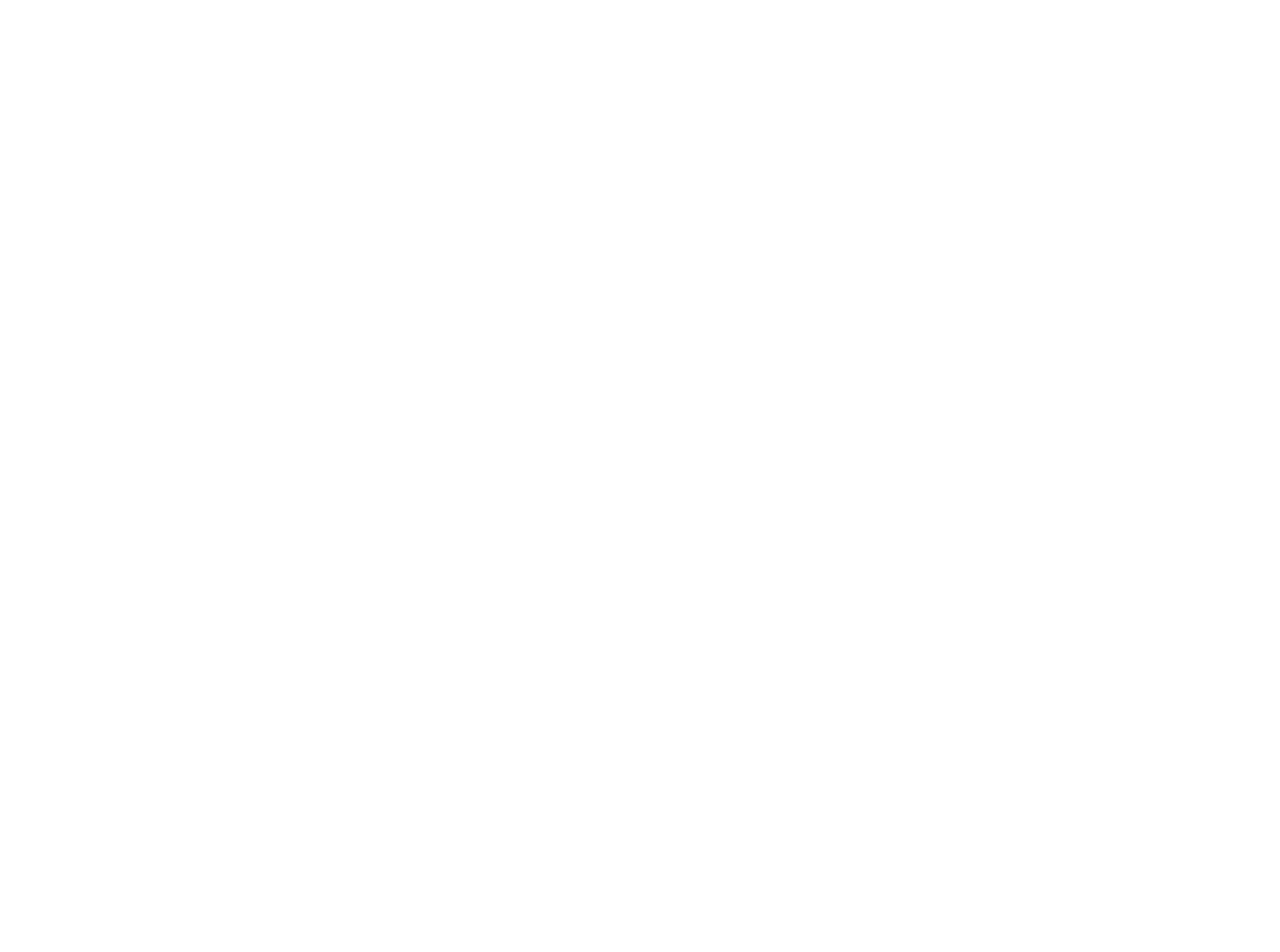
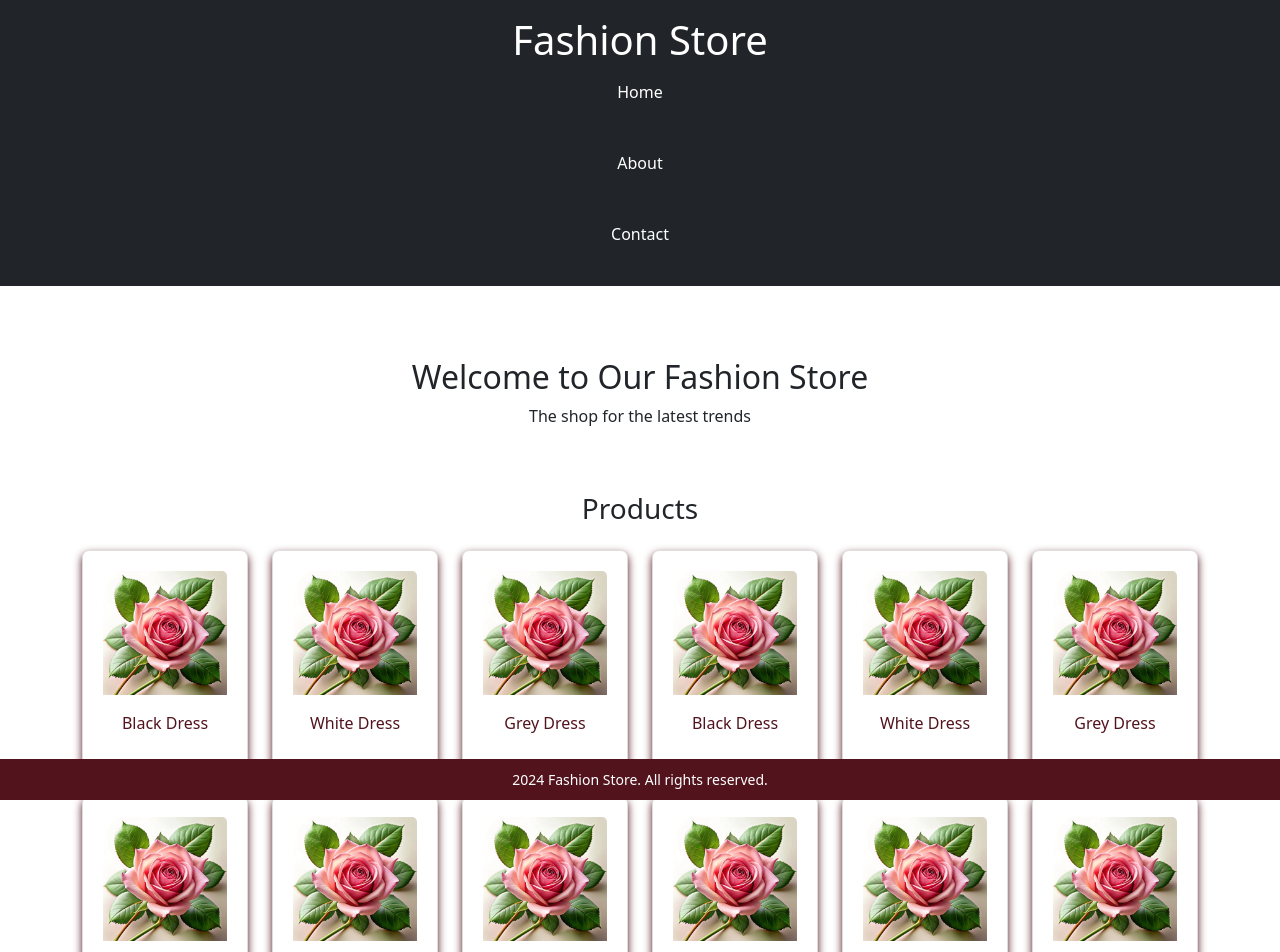
Before and after one commit to AnupamaEM/InStyle, a React (Create React App) app: page / in a window 1280 px wide. Before the commit this address had no page. Shown: the top 952 px of the page. Before the commit the page ends 800 px from the top, so only its background shows below. Built offline with nearby package versions, Linux system fonts and the light colour scheme.

Commit message:
Updated React home page

```diff
--- a/public/index.html
+++ b/public/index.html
@@ -1,6 +1,13 @@
 <!DOCTYPE html>
 <html lang="en">
   <head>
+
+    <link
+    href="https://cdn.jsdelivr.net/npm/bootstrap@5.3.0/dist/css/bootstrap.min.css"
+    rel="stylesheet"
+  />
+
+
     <meta charset="utf-8" />
     <link rel="icon" href="%PUBLIC_URL%/favicon.ico" />
     <meta name="viewport" content="width=device-width, initial-scale=1" />
@@ -10,6 +17,7 @@
       content="Web site created using create-react-app"
     />
     <link rel="apple-touch-icon" href="%PUBLIC_URL%/logo192.png" />
+
     <!--
       manifest.json provides metadata used when your web app is installed on a
       user's mobile device or desktop. See https://developers.google.com/web/fundamentals/web-app-manifest/
--- a/src/App.js
+++ b/src/App.js
@@ -1,7 +1,7 @@
 import React  from 'react';
 
-// import Header from "./Header";
-// import Footer from "./Footer";
+import Header from "./pages/Header";
+import Footer from "./pages/Footer";
 
 import { BrowserRouter as Router, Routes, Route } from 'react-router-dom';
 import AboutPage from './pages/AboutPage';
@@ -15,7 +15,7 @@
       <div className="main-content">
 
       <Routes>
-        <Route path="/home" element={ <HomePage/> } />
+        <Route path="/" element={ <HomePage/> } />
         <Route path="/about" element={ <AboutPage/> } />
         <Route path="/contact" element={ <Contact/> } />
       </Routes>
--- a/src/pages/AboutPage.js
+++ b/src/pages/AboutPage.js
@@ -1,6 +1,8 @@
+
 import React from "react";
 import Header from "./Header";
 import Footer from "./Footer";
+import "./style.css";
 
 const AboutPage = () => {
   return (
@@ -17,6 +19,42 @@
             Our mission is to make fashion affordable and accessible to everyone.
           </p>
         </section>
+
+
+        <section className="row text-center mt-5">
+          <div className="col-lg-4 col-md-4 col-sm-12 mb-4">
+            <div className="card">
+              <div className="card-body">
+                <h5 className="card-title">Mission</h5>
+                <p className="card-text">
+                  Our mission is to make fashion accessible to all, regardless of budget, with high-quality and stylish options.
+                </p>
+              </div>
+            </div>
+          </div>
+
+          <div className="col-lg-4 col-md-4 col-sm-12 mb-4">
+            <div className="card">
+              <div className="card-body">
+                <h5 className="card-title">Vision</h5>
+                <p className="card-text">
+                  Our vision is to become the leading brand in the fashion industry, offering trendy and timeless pieces.
+                </p>
+              </div>
+            </div>
+          </div>
+
+          <div className="col-lg-4 col-md-4 col-sm-12 mb-4">
+            <div className="card">
+              <div className="card-body">
+                <h5 className="card-title">Values</h5>
+                <p className="card-text">
+                  We believe in quality, sustainability, and inclusivity to create a better world through fashion.
+                </p>
+              </div>
+            </div>
+          </div>
+        </section>
       </main>
       <Footer />
     </>
--- a/src/pages/Contact.js
+++ b/src/pages/Contact.js
@@ -1,6 +1,7 @@
 import React from "react";
 import Header from "./Header";
 import Footer from "./Footer";
+import "./style.css";
 
 const ContactPage = () => {
   return (
--- a/src/pages/Header.js
+++ b/src/pages/Header.js
@@ -1,5 +1,6 @@
 import React from "react";
 import { Link } from "react-router-dom";
+import "./style.css";
 
 const Header = () => {
   return (
--- a/src/pages/HomePage.js
+++ b/src/pages/HomePage.js
@@ -2,11 +2,24 @@
 import Header from "./Header";
 import Footer from "./Footer";
 import "./style.css";
+
 const HomePage = () => {
   const products = [
-    { imagePath: "/images/dark.jpg", name: " Black Dress" },
-    { imagePath: "/images/white.jpg", name: " White Dress" },
-    { imagePath: "/images/grey.jpg", name: " Grey Dress" }
+    { imagePath: "/images/dark.jpg", name: "Black Dress" },
+    { imagePath: "/images/white.jpg", name: "White Dress" },
+    { imagePath: "/images/grey.jpg", name: "Grey Dress" },
+    { imagePath: "/images/dark.jpg", name: "Black Dress" },
+    { imagePath: "/images/white.jpg", name: "White Dress" },
+    { imagePath: "/images/grey.jpg", name: "Grey Dress" },
+    { imagePath: "/images/white.jpg", name: "White Dress" },
+    { imagePath: "/images/grey.jpg", name: "Grey Dress" },
+    { imagePath: "/images/white.jpg", name: "White Dress" },
+    { imagePath: "/images/grey.jpg", name: "Grey Dress" },
+    { imagePath: "/images/dark.jpg", name: "Black Dress" },
+    { imagePath: "/images/white.jpg", name: "White Dress" },
+    { imagePath: "/images/grey.jpg", name: "Grey Dress" },
+    { imagePath: "/images/white.jpg", name: "White Dress" },
+    { imagePath: "/images/grey.jpg", name: "Grey Dress" }
   ];
 
   return (
@@ -15,13 +28,16 @@
       <main className="container my-4">
         <section className="banner text-center py-5">
           <h2>Welcome to Our Fashion Store</h2>
-          <p> The shop for the latest trends </p>
+          <p>The shop for the latest trends</p>
         </section>
 
-        <section className="featured-products row text-center">
-          <h3 className="col-12"> Products</h3>
-          {products.map((product, index) => (
-            <div className="col-md-4 mb-4" key={index}>
+        <section className="featured-products">
+          <h3 className="text-center mb-4">Products</h3>
+
+
+          <div className="row">
+            {products.slice(0, 6).map((product, index) => (
+              <div className="col-12 col-md-4 col-lg-2 mb-4" key={index}>
                 <div className="card">
                   <img
                     src={product.imagePath}
@@ -29,11 +45,28 @@
                     alt={product.name}
                   />
                   <div className="card-body">
-                  <p className="card-text">{product.name}</p>
+                    <p className="card-text text-center">{product.name}</p>
                   </div>
                 </div>
               </div>
             ))}
+          </div>
+          <div className="row">
+            {products.slice(6).map((product, index) => (
+              <div className="col-12 col-md-4 col-lg-2 mb-4" key={index}>
+                <div className="card">
+                  <img
+                    src={product.imagePath}
+                    className="card-img-top"
+                    alt={product.name}
+                  />
+                  <div className="card-body">
+                    <p className="card-text text-center">{product.name}</p>
+                  </div>
+                </div>
+              </div>
+            ))}
+          </div>
         </section>
       </main>
       <Footer />
--- a/src/pages/style.css
+++ b/src/pages/style.css
@@ -1,9 +1,3 @@
-
-.card-img-top {
-    width: 200px;
-    height: 200px;
-    object-fit: cover;
-  }
 
   * {
     margin: 0;
@@ -20,7 +14,6 @@
     text-decoration: underline;
   }
 
-
   header {
     background-color: #52131d;
   }
@@ -30,8 +23,7 @@
   }
 
 
- */
-
+ *
   footer p {
     margin: 0;
     font-size: 14px;
@@ -42,11 +34,8 @@
   text-align: center;
 }
 
-
-
-
 html, body {
-  height: 100%; /* Make sure the body and HTML take full height */
+  height: 100%;
 }
 
 .layout {
@@ -77,15 +66,104 @@
   justify-content: center;
   align-items: center;
   flex-direction: column;
-  min-height: calc(100vh - 200px); /* Adjust to account for header and footer heights */
+  min-height: calc(100vh - 200px);
 }
 
+
+/*form*/
 form {
   max-width: 400px;
-  width: 100%; /* Make it responsive */
+  width: 100%;
   padding: 20px;
   background-color: #52131d;
   color: white;
   border-radius: 8px;
 
 }
+
+.card {
+  border: none;
+  border-radius: 8px;
+  box-shadow: 0 4px 8px #52131d;
+  transition: transform 0.3s ease-in-out;
+}
+
+.card:hover {
+  transform: translateY(-5px);
+  box-shadow: 0 6px 12px #52131d;
+}
+
+.card-body {
+  padding: 2rem;
+}
+
+.card-title {
+  font-size: 1.5rem;
+  font-weight: 600;
+  color: #333;
+  margin-bottom: 1rem;
+}
+
+.card-text {
+  font-size: 1rem;
+  color: #555;
+  line-height: 1.5;
+}
+
+.card {
+  border: 1px solid #ddd;
+  border-radius: 8px;
+  padding: 20px;
+  box-shadow: 0 4px 8px #52131d;
+
+}
+/*form*/
+
+
+.card-title {
+  font-size: 1.25rem;
+  font-weight: bold;
+  color: #333;
+}
+
+
+.card-text {
+  font-size: 1rem;
+  color: #52131d;
+}
+
+
+.row > .col-lg-4, .row > .col-md-4 {
+  margin-bottom: 20px;
+}
+
+
+@media (max-width: 768px) {
+  .card {
+    padding: 15px;
+  }
+}
+
+/*home image */
+.card {
+
+  border-radius: 7px;
+
+  box-shadow:#52131d;
+}
+
+.card:hover {
+  transform: translateY(-5px);
+}
+
+.card-img-top {
+  width: 100%;
+  height: auto;
+  object-fit: cover;
+}
+
+.card-body {
+  padding: 1rem;
+}
+
+/*home image */
```
Lines whose indentation alone changed are shown as unchanged.
